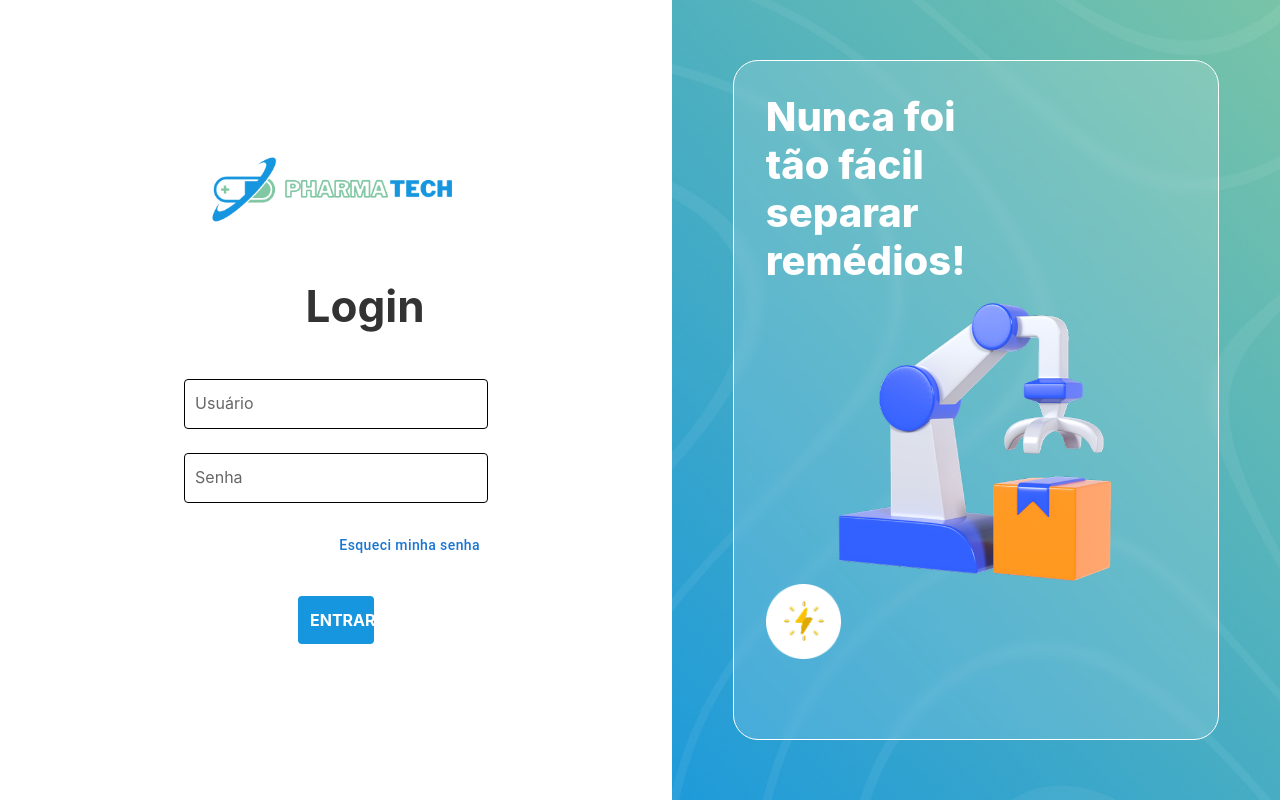
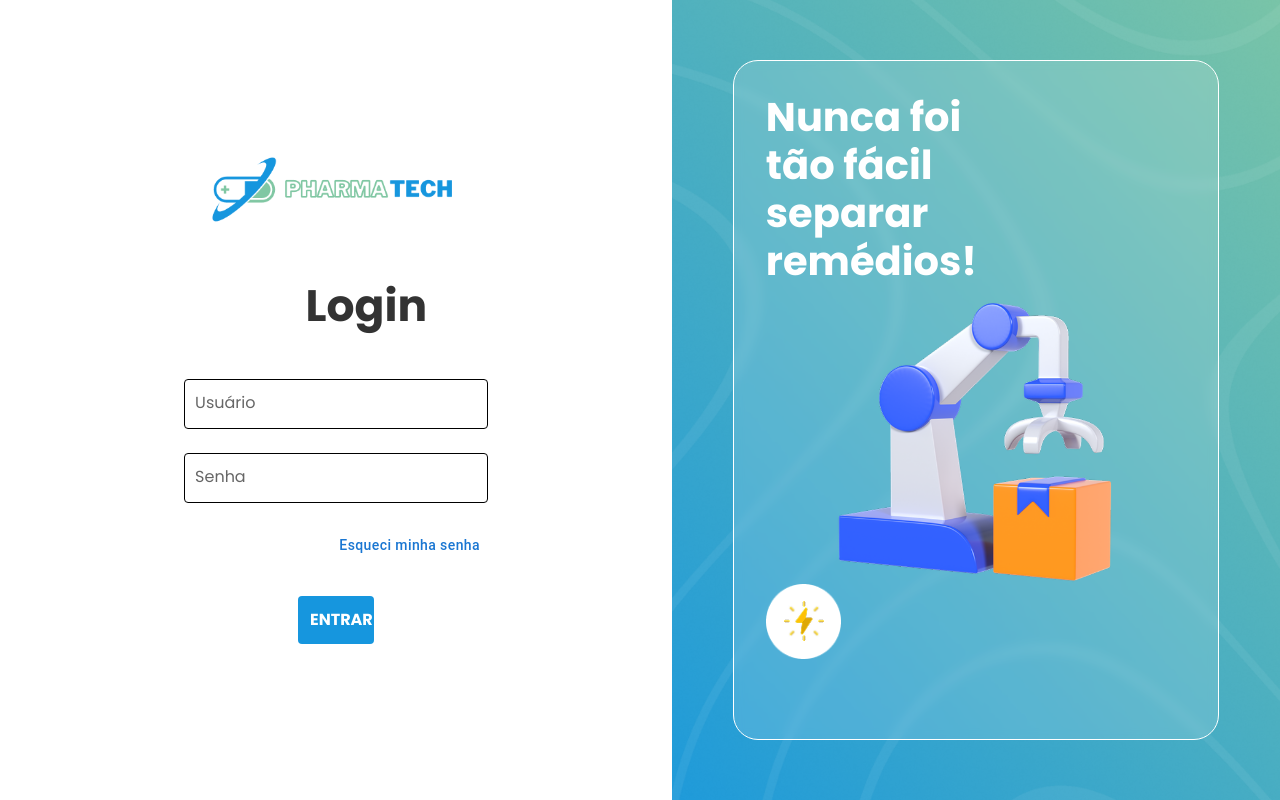
Before and after one commit to Inteli-College/2025-1A-T12-EC05-G02, a Next.js app in the folder src/frontend/pharmabot/: page /login in a window 1280 px wide. Built offline with nearby package versions, Linux system fonts and the light colour scheme.

Commit message:
fix: adiciona poppins como fonte global

```diff
--- a/src/frontend/pharmabot/src/app/(auth)/login.module.css
+++ b/src/frontend/pharmabot/src/app/(auth)/login.module.css
@@ -2,8 +2,6 @@
   box-sizing: border-box;
   margin: 0;
   padding: 0;
-  font-family: -apple-system, BlinkMacSystemFont, "Segoe UI", Roboto, Oxygen,
-    Ubuntu, Cantarell, "Open Sans", "Helvetica Neue", sans-serif;
 }
 
 :global(html),
--- a/src/frontend/pharmabot/src/app/globals.css
+++ b/src/frontend/pharmabot/src/app/globals.css
@@ -1,10 +1,11 @@
+@import url('https://fonts.googleapis.com/css2?family=Poppins:wght@400;700&display=swap');
 @import "tailwindcss";
+
 
 :root {
   --background: #ffffff;
   --foreground: #171717;
   --font-sans: var(--font-poppins);  /* Usando a variável de fonte Poppins */
-
 }
 
 @theme inline {
@@ -17,5 +18,5 @@
 body {
   background: var(--background);
   color: var(--foreground);
-  font-family: Arial, Helvetica, sans-serif;
+  font-family: 'Poppins', sans-serif !important;
 }
--- a/src/frontend/pharmabot/src/app/layout.tsx
+++ b/src/frontend/pharmabot/src/app/layout.tsx
@@ -33,7 +33,7 @@
   return (
     <html lang="en">
       <body
-        className={`${geistSans.variable} ${geistMono.variable} antialiased`}
+        className={`${poppins.variable} ${poppins.variable} antialiased`}
       >
         {children}
       </body>
```
